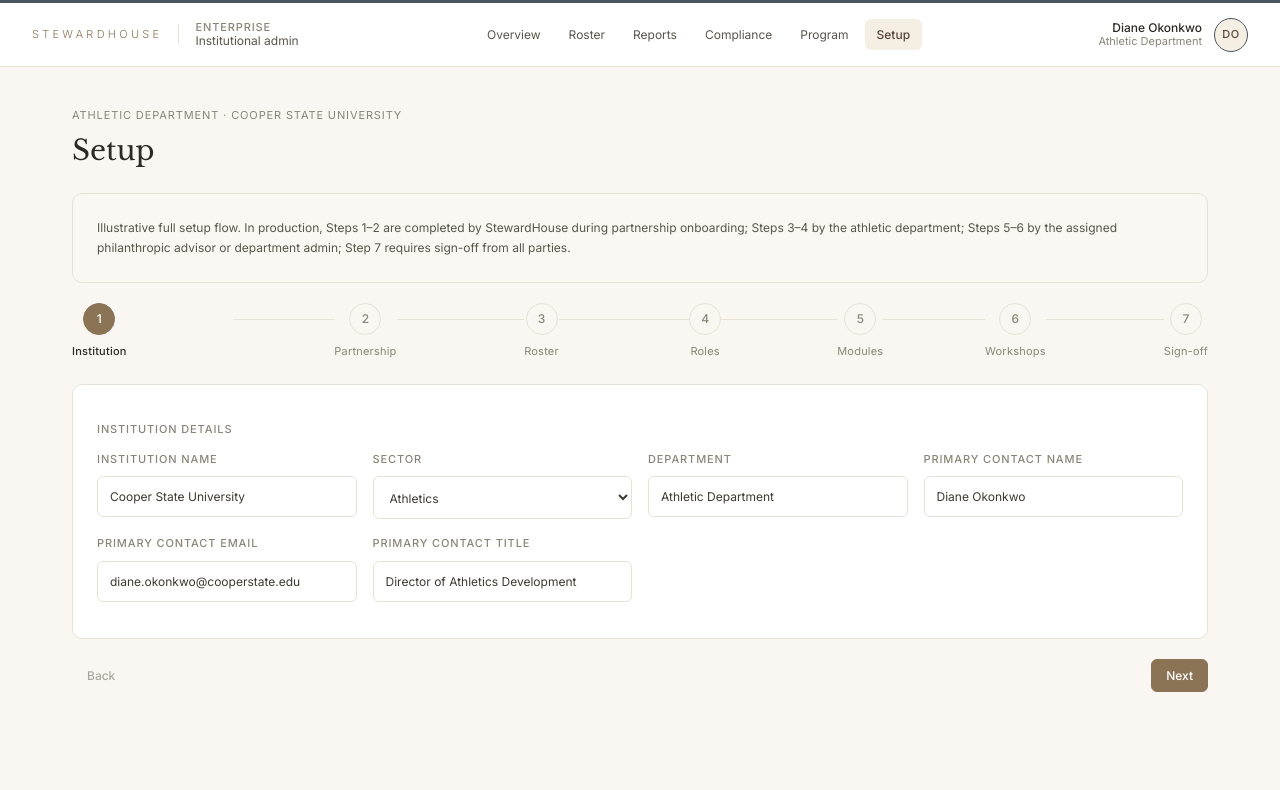
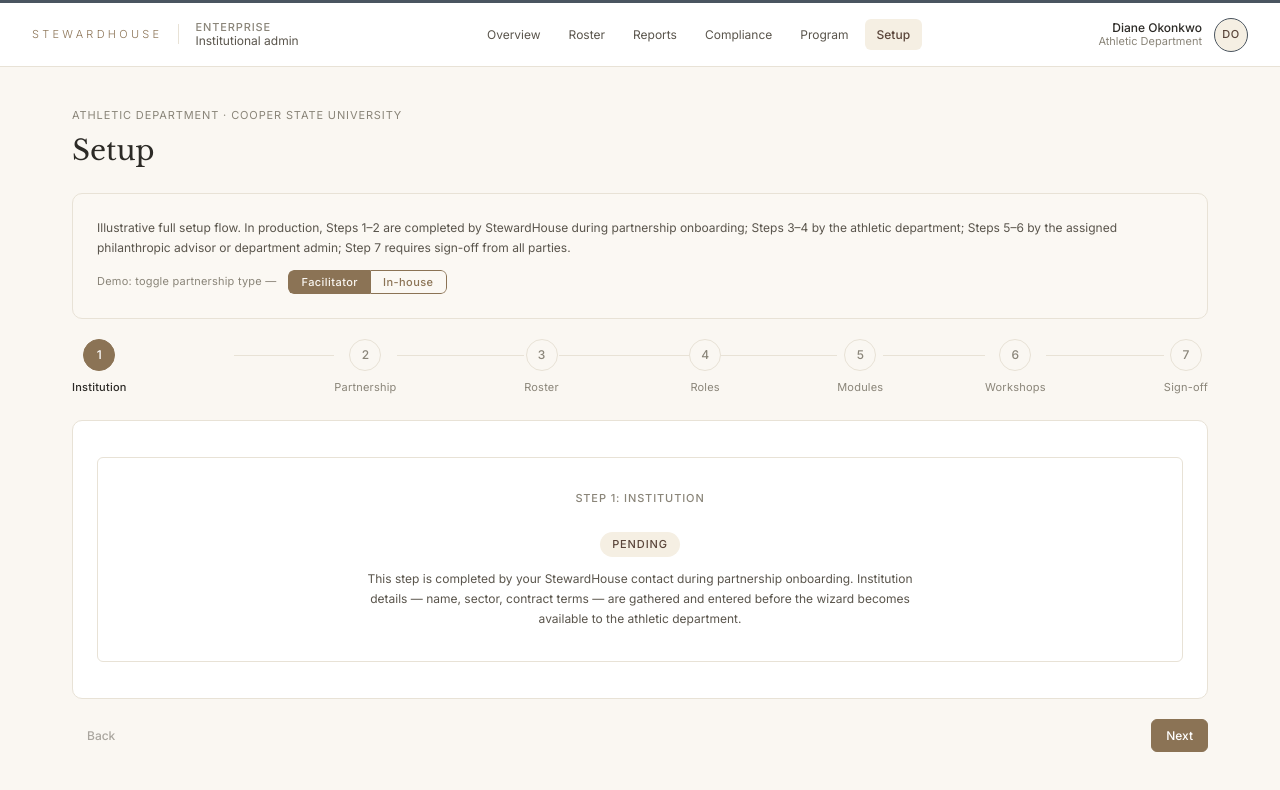
Before and after one commit to talabifaouzi/stewardhouse-app, a React (Vite) app: page /enterprise/setup in a window 1280 px wide. Shown: the top 790 px of the page. Built offline with nearby package versions, Linux system fonts and the light colour scheme.

Commit message:
Enterprise: Setup wizard pending-step placeholders + partnership toggle (slice 13)

```diff
--- a/src/surfaces/enterprise/setup/SetupWizard.jsx
+++ b/src/surfaces/enterprise/setup/SetupWizard.jsx
@@ -95,6 +95,8 @@ export default function SetupWizard() {
   const [visitedSteps, setVisitedSteps] = useState(new Set([0]));
   const [formState, setFormState] = useState(DEFAULT_STATE);
   const [showConfirmation, setShowConfirmation] = useState(false);
+  // Demo control: facilitator (default) gates Steps 5-6 as pending; in-house keeps them editable.
+  const [partnershipType, setPartnershipType] = useState('facilitator');
 
   const goToStep = (idx) => {
     if (visitedSteps.has(idx)) setCurrentStep(idx);
@@ -135,6 +137,25 @@ export default function SetupWizard() {
         <p style={bannerNoteStyle}>
           Illustrative full setup flow. In production, Steps 1–2 are completed by StewardHouse during partnership onboarding; Steps 3–4 by the athletic department; Steps 5–6 by the assigned philanthropic advisor or department admin; Step 7 requires sign-off from all parties.
         </p>
+        <div style={toggleRowStyle}>
+          <span style={toggleLabelStyle}>Demo: toggle partnership type —</span>
+          <div style={segmentedControlStyle}>
+            <button
+              type="button"
+              onClick={() => setPartnershipType('facilitator')}
+              style={segmentButtonStyle(partnershipType === 'facilitator', 'left')}
+            >
+              Facilitator
+            </button>
+            <button
+              type="button"
+              onClick={() => setPartnershipType('in-house')}
+              style={segmentButtonStyle(partnershipType === 'in-house', 'right')}
+            >
+              In-house
+            </button>
+          </div>
+        </div>
       </Card>
 
       <Stepper
@@ -146,13 +167,41 @@ export default function SetupWizard() {
 
       <Card>
         <div style={stepContentStyle}>
-          {currentStep === 0 && <Step1Institution data={formState.institution} onChange={updateInstitution} />}
-          {currentStep === 1 && <Step2Partnership data={formState.partnership} onChange={updatePartnership} />}
+          {currentStep === 0 && (
+            <PendingStepPlaceholder
+              title="Step 1: Institution"
+              message="This step is completed by your StewardHouse contact during partnership onboarding. Institution details — name, sector, contract terms — are gathered and entered before the wizard becomes available to the athletic department."
+            />
+          )}
+          {currentStep === 1 && (
+            <PendingStepPlaceholder
+              title="Step 2: Partnership"
+              message="This step is completed by your StewardHouse contact during partnership onboarding. Partnership terms — tier, annual contribution, term length — are negotiated and recorded before the wizard becomes available to the athletic department."
+            />
+          )}
           {currentStep === 2 && <Step3Roster data={formState.roster} />}
           {currentStep === 3 && <Step4Roles data={formState.roles} onChange={updateRoles} />}
-          {currentStep === 4 && <Step5Modules data={formState.modules} />}
-          {currentStep === 5 && <Step6Workshops data={formState.workshops} onChange={updateWorkshops} />}
-          {currentStep === 6 && <Step7Signoff data={formState} onSignoffChange={updateSignoff} />}
+          {currentStep === 4 && (
+            partnershipType === 'facilitator' ? (
+              <PendingStepPlaceholder
+                title="Step 5: Modules"
+                message="This step is completed by your assigned philanthropic advisor. Module curriculum is selected based on the cohort's giving experience level and program duration."
+              />
+            ) : (
+              <Step5Modules data={formState.modules} />
+            )
+          )}
+          {currentStep === 5 && (
+            partnershipType === 'facilitator' ? (
+              <PendingStepPlaceholder
+                title="Step 6: Workshops"
+                message="This step is completed by your assigned philanthropic advisor. Workshop calendar is scheduled around your athletic season and program term."
+              />
+            ) : (
+              <Step6Workshops data={formState.workshops} onChange={updateWorkshops} />
+            )
+          )}
+          {currentStep === 6 && <Step7Signoff data={formState} onSignoffChange={updateSignoff} partnershipType={partnershipType} />}
         </div>
       </Card>
 
@@ -185,6 +234,16 @@ export default function SetupWizard() {
 // -----------------------------------------------------------------------------
 // Stepper
 // -----------------------------------------------------------------------------
+
+function PendingStepPlaceholder({ title, message }) {
+  return (
+    <div style={placeholderStyle}>
+      <SectionLabel>{title}</SectionLabel>
+      <span style={pendingPillStyle}>PENDING</span>
+      <p style={placeholderMessageStyle}>{message}</p>
+    </div>
+  );
+}
 
 function Stepper({ steps, currentStep, visitedSteps, onStepClick }) {
   return (
@@ -361,9 +420,8 @@ function Step6Workshops({ data, onChange }) {
   );
 }
 
-function Step7Signoff({ data, onSignoffChange }) {
-  const tierLabel =
-    TIER_OPTIONS.find((o) => o.value === data.partnership.tier)?.label || data.partnership.tier;
+function Step7Signoff({ data, onSignoffChange, partnershipType }) {
+  const facilitatorMode = partnershipType === 'facilitator';
 
   return (
     <>
@@ -371,21 +429,12 @@ function Step7Signoff({ data, onSignoffChange }) {
 
       <div style={reviewSectionStyle}>
         <p style={reviewSectionTitleStyle}>Institution</p>
-        <ReviewRow label="Name" value={data.institution.name} />
-        <ReviewRow label="Sector" value={data.institution.sector} />
-        <ReviewRow label="Department" value={data.institution.dept} />
-        <ReviewRow label="Primary contact" value={`${data.institution.contactName} · ${data.institution.contactEmail}`} />
-        <ReviewRow label="Title" value={data.institution.contactTitle} />
+        <ReviewRow label="Status" value="Pending external completion" />
       </div>
 
       <div style={reviewSectionStyle}>
         <p style={reviewSectionTitleStyle}>Partnership</p>
-        <ReviewRow label="Tier" value={tierLabel} />
-        <ReviewRow label="Term" value={data.partnership.term} />
-        <ReviewRow label="Start date" value={data.partnership.startDate} />
-        <ReviewRow label="End date" value={data.partnership.endDate} />
-        <ReviewRow label="Annual price" value={data.partnership.annualPrice} />
-        <ReviewRow label="Endowment" value={data.partnership.endowment} />
+        <ReviewRow label="Status" value="Pending external completion" />
       </div>
 
       <div style={reviewSectionStyle}>
@@ -402,14 +451,22 @@ function Step7Signoff({ data, onSignoffChange }) {
 
       <div style={reviewSectionStyle}>
         <p style={reviewSectionTitleStyle}>Modules</p>
-        <ReviewRow label="Curriculum" value={`${data.modules.defaultCurriculum.length} default lessons`} />
+        {facilitatorMode ? (
+          <ReviewRow label="Status" value="Pending external completion" />
+        ) : (
+          <ReviewRow label="Curriculum" value={`${data.modules.defaultCurriculum.length} default lessons`} />
+        )}
       </div>
 
       <div style={reviewSectionStyle}>
         <p style={reviewSectionTitleStyle}>Workshops</p>
-        {data.workshops.map((w) => (
-          <ReviewRow key={w.id} label={`Workshop ${w.id}`} value={`${w.date} · ${w.title}`} />
-        ))}
+        {facilitatorMode ? (
+          <ReviewRow label="Status" value="Pending external completion" />
+        ) : (
+          data.workshops.map((w) => (
+            <ReviewRow key={w.id} label={`Workshop ${w.id}`} value={`${w.date} · ${w.title}`} />
+          ))
+        )}
       </div>
 
       <div style={signoffSectionStyle}>
@@ -908,3 +965,75 @@ const bannerNoteStyle = {
   lineHeight: 1.65,
   margin: 0,
 };
+
+const toggleRowStyle = {
+  display: 'flex',
+  alignItems: 'center',
+  gap: 'var(--sh-space-3)',
+  marginTop: 'var(--sh-space-3)',
+  flexWrap: 'wrap',
+};
+
+const toggleLabelStyle = {
+  fontSize: 'var(--sh-text-xs)',
+  color: 'var(--sh-text-muted)',
+  letterSpacing: '0.02em',
+};
+
+const segmentedControlStyle = {
+  display: 'inline-flex',
+  borderRadius: 'var(--sh-radius-md)',
+  overflow: 'hidden',
+};
+
+function segmentButtonStyle(isActive, side) {
+  const radius = 'var(--sh-radius-md)';
+  return {
+    background: isActive ? 'var(--sh-bronze)' : 'transparent',
+    color: isActive ? 'var(--sh-bg)' : 'var(--sh-bronze)',
+    border: '1px solid var(--sh-bronze)',
+    padding: '4px 12px',
+    fontSize: 'var(--sh-text-xs)',
+    fontFamily: 'inherit',
+    fontWeight: 500,
+    letterSpacing: '0.04em',
+    cursor: 'pointer',
+    borderTopLeftRadius: side === 'left' ? radius : 0,
+    borderBottomLeftRadius: side === 'left' ? radius : 0,
+    borderTopRightRadius: side === 'right' ? radius : 0,
+    borderBottomRightRadius: side === 'right' ? radius : 0,
+    borderRight: side === 'left' ? 'none' : '1px solid var(--sh-bronze)',
+    transition: 'background 150ms ease, color 150ms ease',
+  };
+}
+
+const placeholderStyle = {
+  background: 'var(--sh-card)',
+  border: 'var(--sh-border-thin)',
+  borderRadius: 'var(--sh-radius-md)',
+  padding: 'var(--sh-space-8) var(--sh-space-6)',
+  textAlign: 'center',
+  display: 'flex',
+  flexDirection: 'column',
+  alignItems: 'center',
+  gap: 'var(--sh-space-3)',
+};
+
+const pendingPillStyle = {
+  display: 'inline-block',
+  padding: '4px 12px',
+  background: 'var(--sh-bronze-tint)',
+  color: 'var(--sh-bronze-deep)',
+  borderRadius: 'var(--sh-radius-full)',
+  fontSize: 'var(--sh-text-xs)',
+  fontWeight: 500,
+  letterSpacing: '0.08em',
+};
+
+const placeholderMessageStyle = {
+  fontSize: 'var(--sh-text-sm)',
+  color: 'var(--sh-text-secondary)',
+  lineHeight: 1.65,
+  maxWidth: '560px',
+  margin: 0,
+};
```
